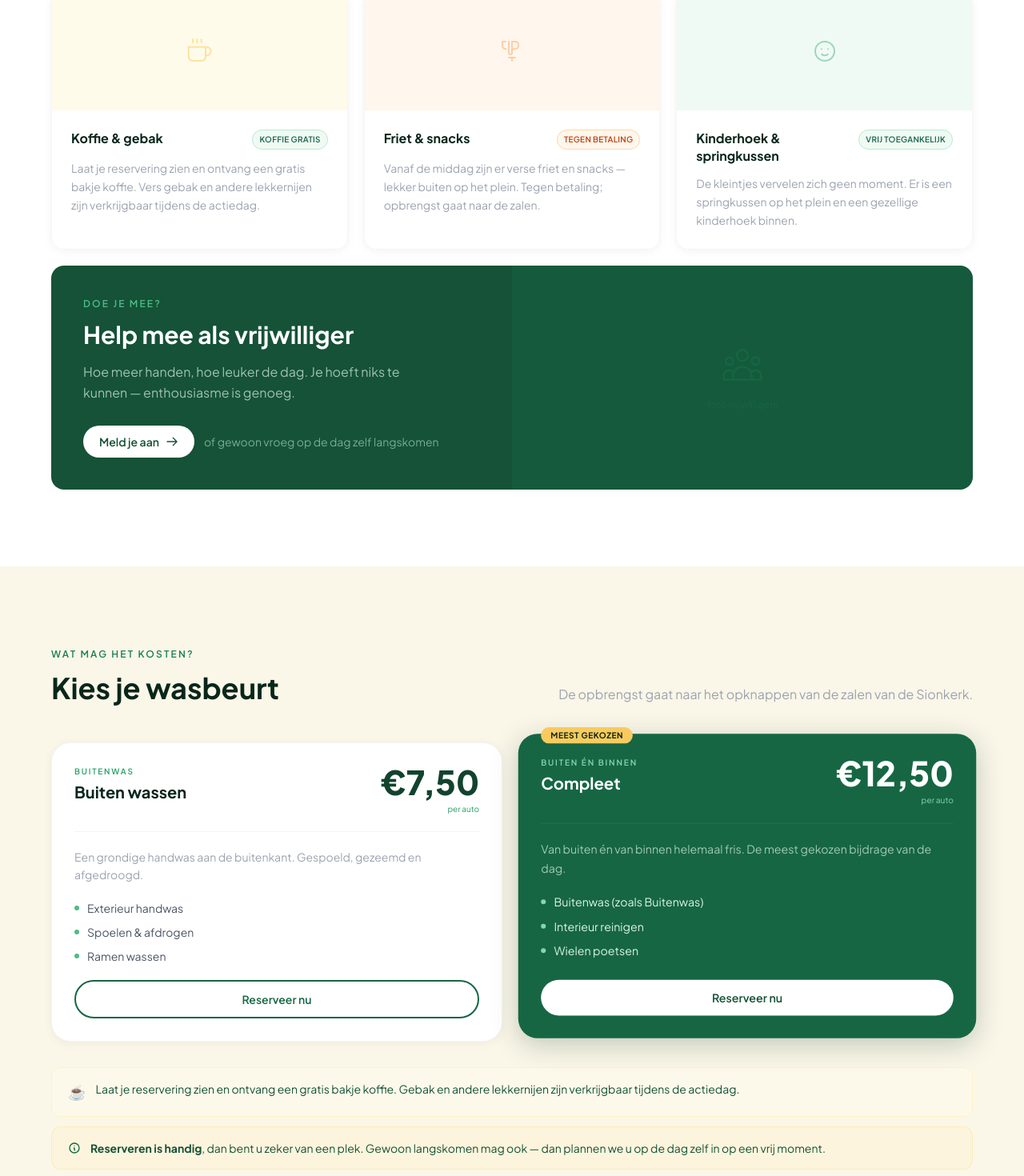
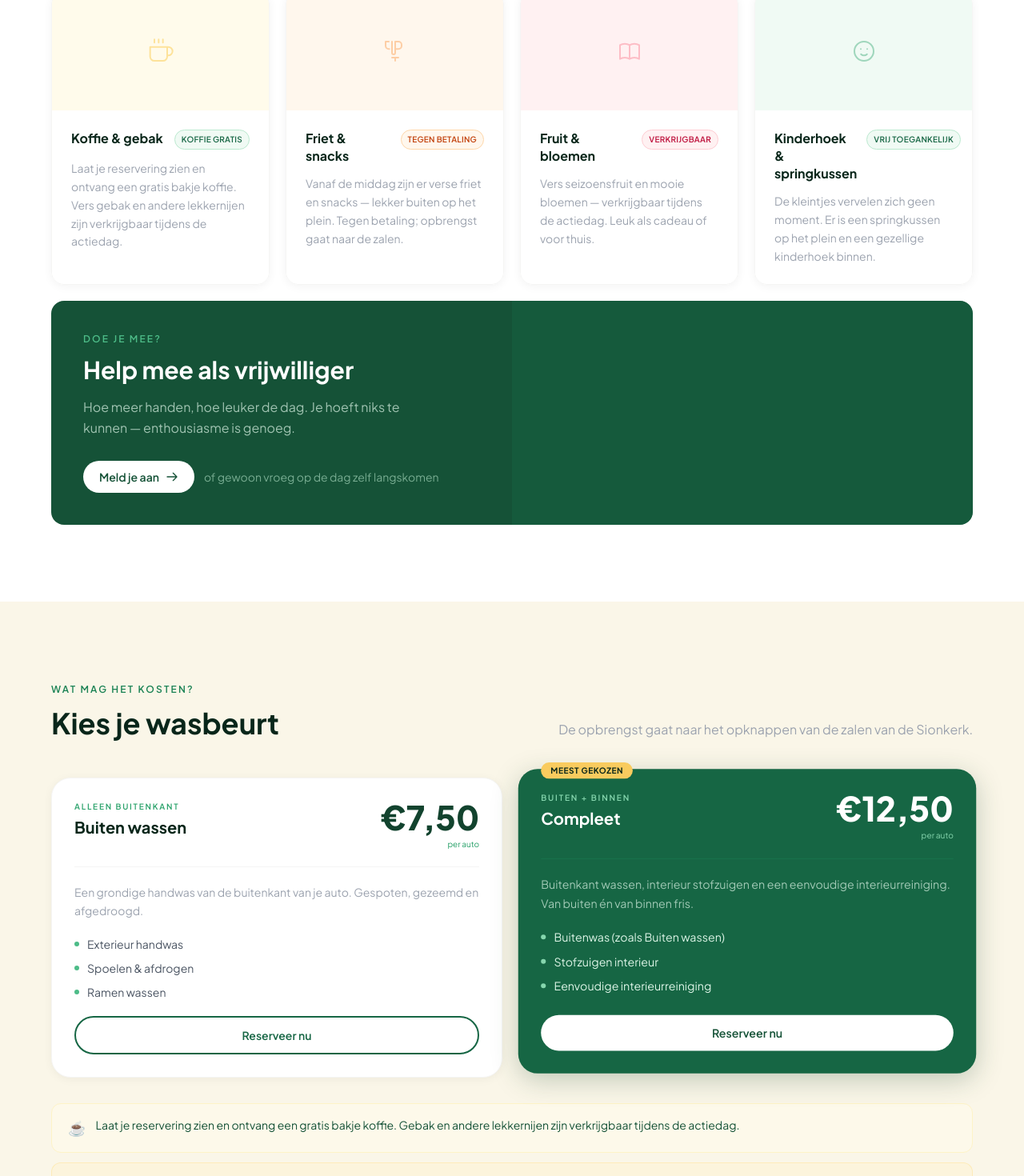
Before and after one commit to MartijndBesten/autowasdag-sionkerk, a Next.js app: page / in a window 1280 px wide. Shown: the part 2460-3930 px from the top of the page at 80% size. Built offline with nearby package versions, Linux system fonts and the light colour scheme; no server answers.

Commit message:
fix: correct texts, je-form, fruit bloemen, remove placeholders, 2026 date

```diff
--- a/src/app/admin/(protected)/acties/ActiesClient.tsx
+++ b/src/app/admin/(protected)/acties/ActiesClient.tsx
@@ -24,8 +24,8 @@ const DEFAULT_CONTENT: Action = {
   coffee_text: "Laat je reservering zien en ontvang een gratis bakje koffie. Gebak en andere lekkernijen zijn verkrijgbaar tijdens de actiedag.",
   timeline: [], faq: [], practical_info: [],
   package_descriptions: {
-    buiten_wassen: { name: "Buiten wassen", tagline: "Buitenwas", description: "Een grondige handwas aan de buitenkant.", includes: ["Exterieur handwas", "Spoelen & afdrogen", "Ramen wassen"] },
-    compleet:      { name: "Compleet", tagline: "Buiten én binnen", description: "Van buiten én van binnen helemaal fris.", includes: ["Buitenwas", "Interieur reinigen", "Wielen poetsen"] },
+    buiten_wassen: { name: "Buiten wassen", tagline: "Alleen buitenkant", description: "Een grondige handwas van de buitenkant van je auto. Gespoten, gezeemd en afgedroogd.", includes: ["Exterieur handwas", "Spoelen & afdrogen", "Ramen wassen"] },
+    compleet:      { name: "Compleet", tagline: "Buiten + binnen", description: "Buitenkant wassen, interieur stofzuigen en een eenvoudige interieurreiniging. Van buiten én van binnen fris.", includes: ["Buitenwas (zoals Buiten wassen)", "Stofzuigen interieur", "Eenvoudige interieurreiniging"] },
   },
   footer_email: "autowasdag@sionkerkhouten.nl", footer_website: "https://www.sionkerkhouten.nl", footer_tagline: null,
 };
--- a/src/app/reserveren/page.tsx
+++ b/src/app/reserveren/page.tsx
@@ -37,8 +37,8 @@ export default async function ReserverenPage() {
             Reserveer je wasbeurt
           </h1>
           <p className="mt-4 text-gray-500 text-lg leading-relaxed">
-            Vul je gegevens in en kies je pakket. Reserveren is handig, dan bent
-            u zeker van een plek. Langskomen zonder reservering kan ook — zolang
+            Vul je gegevens in en kies je pakket. Reserveren is handig, dan ben
+            je zeker van een plek. Langskomen zonder reservering kan ook — zolang
             er plek is.
           </p>
 
--- a/src/components/CommunityDay.tsx
+++ b/src/components/CommunityDay.tsx
@@ -19,6 +19,12 @@ const activities = [
     icon: <svg className="w-8 h-8" fill="none" viewBox="0 0 24 24" stroke="currentColor" strokeWidth={1.5}><path strokeLinecap="round" strokeLinejoin="round" d="M9 3v10.5a1.5 1.5 0 003 0V3M12 3h3a3 3 0 013 3v1a3 3 0 01-3 3h-3" /><path strokeLinecap="round" strokeLinejoin="round" d="M6 3H3v4a3 3 0 003 3h.5" /><path strokeLinecap="round" strokeLinejoin="round" d="M9 18h6M12 18v3" /></svg>,
   },
   {
+    id: "fruit", title: "Fruit & bloemen",
+    tag: "Verkrijgbaar", tagColor: "text-rose-700 bg-rose-50 border-rose-200",
+    bgPlaceholder: "bg-rose-50", iconColor: "text-rose-400",
+    icon: <svg className="w-8 h-8" fill="none" viewBox="0 0 24 24" stroke="currentColor" strokeWidth={1.5}><path strokeLinecap="round" strokeLinejoin="round" d="M12 6.253v13m0-13C10.832 5.477 9.246 5 7.5 5S4.168 5.477 3 6.253v13C4.168 18.477 5.754 18 7.5 18s3.332.477 4.5 1.253m0-13C13.168 5.477 14.754 5 16.5 5c1.747 0 3.332.477 4.5 1.253v13C19.832 18.477 18.247 18 16.5 18c-1.746 0-3.332.477-4.5 1.253" /></svg>,
+  },
+  {
     id: "kids", title: "Kinderhoek & springkussen",
     tag: "Vrij toegankelijk", tagColor: "text-green-700 bg-green-50 border-green-200",
     bgPlaceholder: "bg-green-50", iconColor: "text-green-500",
@@ -27,8 +33,9 @@ const activities = [
 ];
 
 const DESCRIPTIONS: Record<string, string> = {
-  koffie: "", // filled below using action.coffee_text
+  koffie: "", // ingevuld via action.coffee_text
   friet:  "Vanaf de middag zijn er verse friet en snacks — lekker buiten op het plein. Tegen betaling; opbrengst gaat naar de zalen.",
+  fruit:  "Vers seizoensfruit en mooie bloemen — verkrijgbaar tijdens de actiedag. Leuk als cadeau of voor thuis.",
   kids:   "De kleintjes vervelen zich geen moment. Er is een springkussen op het plein en een gezellige kinderhoek binnen.",
 };
 
@@ -47,7 +54,7 @@ export default function CommunityDay({ action }: { action: Action | null }) {
           <p className="text-gray-400 text-base max-w-sm lg:ml-auto">De Autowasdag is een gezellige communitydag. Neem de tijd — er is genoeg te doen en te eten.</p>
         </div>
 
-        <div className="grid grid-cols-1 sm:grid-cols-3 gap-5 mb-5">
+        <div className="grid grid-cols-1 sm:grid-cols-2 lg:grid-cols-4 gap-5 mb-5">
           {activities.map(act => (
             <div key={act.id} className="flex flex-col rounded-2xl overflow-hidden border border-stone-100 shadow-[0_2px_12px_rgba(0,0,0,0.05)] hover:shadow-[0_4px_20px_rgba(0,0,0,0.08)] transition-shadow duration-200">
               <div className={`${act.bgPlaceholder} flex items-center justify-center`} style={{ height: 148 }}>
@@ -80,12 +87,7 @@ export default function CommunityDay({ action }: { action: Action | null }) {
                 <span className="inline-flex items-center text-green-200/60 text-sm">of gewoon vroeg op de dag zelf langskomen</span>
               </div>
             </div>
-            <div className="hidden lg:flex items-center justify-center bg-green-700/40 min-h-[220px]">
-              <div className="text-center text-green-600/30">
-                <svg className="w-14 h-14 mx-auto mb-2" fill="none" viewBox="0 0 24 24" stroke="currentColor" strokeWidth={1}><path strokeLinecap="round" strokeLinejoin="round" d="M17 20h5v-2a3 3 0 00-5.356-1.857M17 20H7m10 0v-2c0-.656-.126-1.283-.356-1.857M7 20H2v-2a3 3 0 015.356-1.857M7 20v-2c0-.656.126-1.283.356-1.857m0 0a5.002 5.002 0 019.288 0M15 7a3 3 0 11-6 0 3 3 0 016 0zm6 3a2 2 0 11-4 0 2 2 0 014 0zM7 10a2 2 0 11-4 0 2 2 0 014 0z" /></svg>
-                <span className="text-xs">foto vrijwilligers</span>
-              </div>
-            </div>
+            <div className="hidden lg:block bg-green-700/40 min-h-[220px] rounded-r-2xl" />
           </div>
         </div>
       </div>
--- a/src/components/HowItWorks.tsx
+++ b/src/components/HowItWorks.tsx
@@ -1,8 +1,8 @@
 import type { Action, TimelineItem } from "@/lib/supabase/types";
 
 const DEFAULT_STEPS = [
-  { number: "01", title: "Reserveer online of kom langs", description: "Via de website reserveert u eenvoudig een tijdslot. Langskomen zonder reservering kan ook, zolang er plek is." },
-  { number: "02", title: "Kies uw wasbeurt", description: "Kies voor buiten wassen (€7,50) of een complete wasbeurt van binnen én buiten (€12,50)." },
+  { number: "01", title: "Reserveer online of kom langs", description: "Via de website reserveer je eenvoudig een tijdslot. Langskomen zonder reservering kan ook, zolang er plek is." },
+  { number: "02", title: "Kies je wasbeurt", description: "Kies voor Buiten wassen (€7,50, alleen buitenkant) of Compleet (€12,50, buiten wassen + stofzuigen + eenvoudige interieurreiniging)." },
   { number: "03", title: "Gratis koffie bij je reservering", description: "Laat je reservering zien en ontvang een gratis bakje koffie. Gebak en andere lekkernijen zijn verkrijgbaar tijdens de actiedag." },
   { number: "04", title: "Samen steunen we de zalen", description: "De opbrengst gaat naar het opknappen van de zalen van de Sionkerk." },
 ];
--- a/src/components/Packages.tsx
+++ b/src/components/Packages.tsx
@@ -5,15 +5,15 @@ import type { Action } from "@/lib/supabase/types";
 
 const DEFAULT_PACKAGES = [
   {
-    id: "buiten_wassen", name: "Buiten wassen", tagline: "Buitenwas",
-    description: "Een grondige handwas aan de buitenkant. Gespoeld, gezeemd en afgedroogd.",
+    id: "buiten_wassen", name: "Buiten wassen", tagline: "Alleen buitenkant",
+    description: "Een grondige handwas van de buitenkant van je auto. Gespoten, gezeemd en afgedroogd.",
     includes: ["Exterieur handwas", "Spoelen & afdrogen", "Ramen wassen"],
     variant: "light" as const,
   },
   {
-    id: "compleet", name: "Compleet", tagline: "Buiten én binnen",
-    description: "Van buiten én van binnen helemaal fris. De meest gekozen bijdrage van de dag.",
-    includes: ["Buitenwas (zoals Buitenwas)", "Interieur reinigen", "Wielen poetsen"],
+    id: "compleet", name: "Compleet", tagline: "Buiten + binnen",
+    description: "Buitenkant wassen, interieur stofzuigen en een eenvoudige interieurreiniging. Van buiten én van binnen fris.",
+    includes: ["Buitenwas (zoals Buiten wassen)", "Stofzuigen interieur", "Eenvoudige interieurreiniging"],
     variant: "featured" as const,
   },
 ];
@@ -99,7 +99,7 @@ export default function Packages({ action }: { action: Action | null }) {
           </div>
           <div className="flex items-start gap-3 px-5 py-4 rounded-xl bg-gold-100/60 border border-gold-200/60">
             <svg className="w-4 h-4 text-green-700 flex-shrink-0 mt-0.5" fill="none" viewBox="0 0 24 24" stroke="currentColor" strokeWidth={2}><path strokeLinecap="round" strokeLinejoin="round" d="M13 16h-1v-4h-1m1-4h.01M21 12a9 9 0 11-18 0 9 9 0 0118 0z" /></svg>
-            <p className="text-green-800 text-sm"><strong>Reserveren is handig</strong>, dan bent u zeker van een plek. Gewoon langskomen mag ook — dan plannen we u op de dag zelf in op een vrij moment.</p>
+            <p className="text-green-800 text-sm"><strong>Reserveren is handig</strong>, dan ben je zeker van een plek. Gewoon langskomen mag ook — we plannen je op de dag zelf in op een vrij moment.</p>
           </div>
         </div>
       </div>
--- a/src/components/PracticalInfo.tsx
+++ b/src/components/PracticalInfo.tsx
@@ -53,7 +53,6 @@ export default function PracticalInfo({ action }: { action: Action | null }) {
                       <path strokeLinecap="round" strokeLinejoin="round" d="M9 20l-5.447-2.724A1 1 0 013 16.382V5.618a1 1 0 011.447-.894L9 7m0 13l6-3m-6 3V7m6 10l4.553 2.276A1 1 0 0021 18.382V7.618a1 1 0 00-.553-.894L15 4m0 13V4m0 0L9 7" />
                     </svg>
                     <p className="font-medium text-sm">{action?.location_address ?? "Eikenhout 221"}, {action?.location_city ?? "Houten"}</p>
-                    <p className="text-xs opacity-60 mt-0.5">Kaart volgt</p>
                   </>
                 )}
               </div>
--- a/src/components/forms/ReserverenPageForm.tsx
+++ b/src/components/forms/ReserverenPageForm.tsx
@@ -163,12 +163,12 @@ export default function ReserverenPageForm({ eventDate }: { eventDate: string })
         <div className="sm:col-span-2">
           <label className={lbl}>Naam <span className="text-red-400">*</span></label>
           <input required value={form.full_name} onChange={e => set("full_name", e.target.value)}
-            placeholder="Uw volledige naam" className={fc} />
+            placeholder="Je volledige naam" className={fc} />
         </div>
         <div>
           <label className={lbl}>E-mailadres <span className="text-red-400">*</span></label>
           <input type="email" required value={form.email} onChange={e => set("email", e.target.value)}
-            placeholder="uw@email.nl" className={fc} />
+            placeholder="jouw@email.nl" className={fc} />
         </div>
         <div>
           <label className={lbl}>Telefoonnummer <span className="text-gray-300 font-normal">(optioneel)</span></label>
@@ -198,7 +198,7 @@ export default function ReserverenPageForm({ eventDate }: { eventDate: string })
       <div>
         <label className={lbl}>Opmerkingen <span className="text-gray-300 font-normal">(optioneel)</span></label>
         <textarea rows={3} value={form.notes} onChange={e => set("notes", e.target.value)}
-          placeholder="Bijzonderheden over uw auto, een vraag, etc." className={`${fc} resize-none`} />
+          placeholder="Bijzonderheden over je auto, een vraag, etc." className={`${fc} resize-none`} />
       </div>
 
       {errorMsg && <p className="text-red-500 text-sm bg-red-50 border border-red-200 rounded-xl px-4 py-2">{errorMsg}</p>}
--- a/src/lib/event.ts
+++ b/src/lib/event.ts
@@ -42,7 +42,7 @@ export function formatEventDate(dateStr: string): string {
   if (!dateStr) return "";
   const [y, m, d] = dateStr.split("-").map(Number);
   const date = new Date(y, m - 1, d);
-  const s = date.toLocaleDateString("nl-NL", { weekday: "long", day: "numeric", month: "long" });
+  const s = date.toLocaleDateString("nl-NL", { weekday: "long", day: "numeric", month: "long", year: "numeric" });
   return s.charAt(0).toUpperCase() + s.slice(1);
 }
 
```
Also changed, not shown: 1 other file (tests, documents, lock files or other folders).
